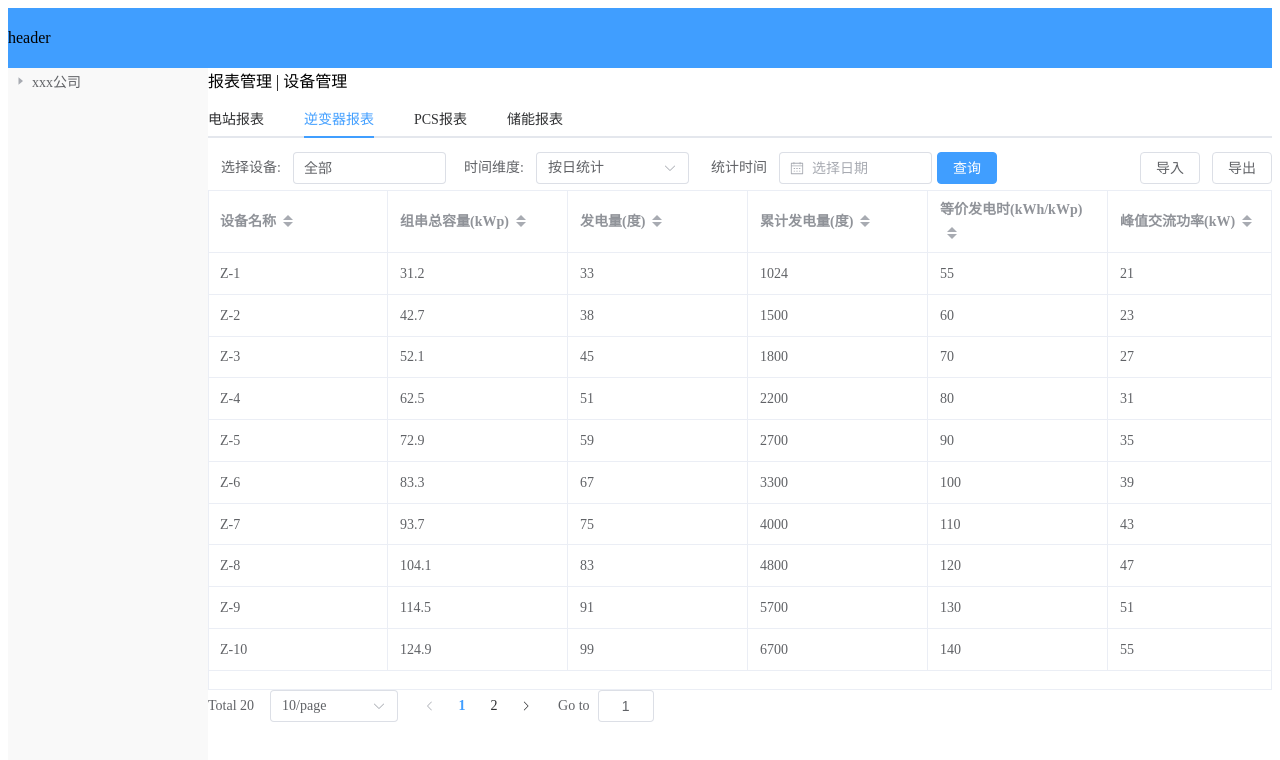
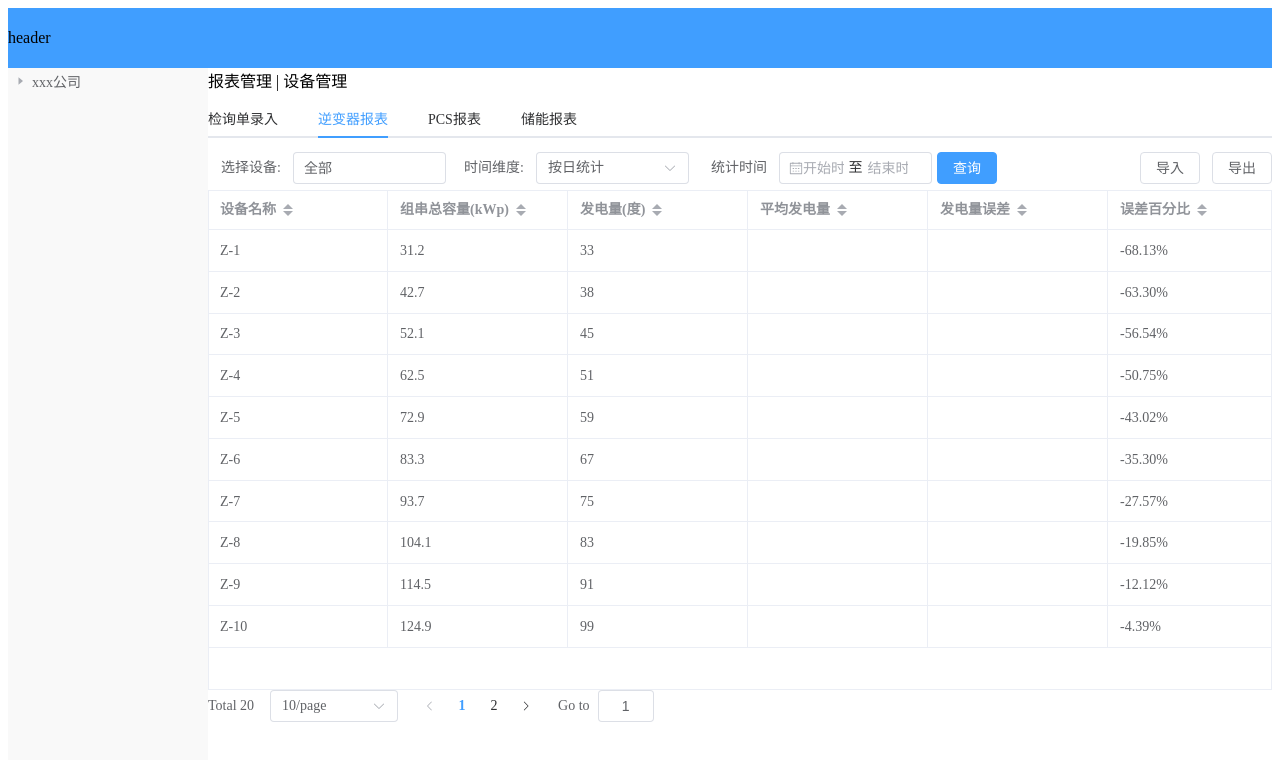
Before and after one commit to WanNing-Zhou/SolarPower, a Vue app: page /datashow/C1 in a window 1280 px wide. Shown: the top 760 px of the page. Built offline with nearby package versions, Linux system fonts and the light colour scheme.

Commit message:
feat: 添加巡查表单

```diff
--- a/src/views/DataShow/DataShow.vue
+++ b/src/views/DataShow/DataShow.vue
@@ -8,7 +8,7 @@
       </el-header>
       <el-main>
           <el-tabs v-model="activeName" class="demo-tabs">
-            <el-tab-pane label="电站报表" name="first">电站报表</el-tab-pane>
+            <el-tab-pane label="检询单录入" name="first"><inspection-checklist/></el-tab-pane>
             <el-tab-pane label="逆变器报表" name="second"><inverter-data/></el-tab-pane>
             <el-tab-pane label="PCS报表" name="third">PCS报表</el-tab-pane>
             <el-tab-pane label="储能报表" name="fourth">储能报表</el-tab-pane>
@@ -21,6 +21,7 @@
 <script setup lang="ts">
 import {ref} from "vue";
 import InverterData from "@/views/DataShow/components/InverterData.vue";
+import InspectionChecklist from "@/views/DataShow/components/InspectionChecklist.vue";
 
 const activeName = ref('second')
 
--- a/src/views/DataShow/components/DetailDialog.vue
+++ b/src/views/DataShow/components/DetailDialog.vue
@@ -1,32 +1,33 @@
 <template>
   <div class="detail-dialog">
-    <el-dialog v-model="visible" :before-close="handleBeforeClose"  :title="formData.designName" >
-      <el-form :inline="true"  class="demo-form-inline">
+    <el-dialog v-model="visible" :before-close="handleBeforeClose" :title="formData.designName">
+      <el-form :inline="true" class="demo-form-inline">
         <el-form-item label="组串总容量">
-          <el-input disabled :value="formData.totalStringCapacity" placeholder="Approved by" clearable />
+          <el-input disabled :value="formData.totalStringCapacity" placeholder="Approved by" clearable/>
         </el-form-item>
 
         <el-form-item label="发电量">
-          <el-input disabled v-model="formData.powerGeneration" placeholder="Approved by" clearable />
+          <el-input disabled v-model="formData.powerGeneration" placeholder="Approved by" clearable/>
         </el-form-item>
 
         <el-form-item label="累计发电量">
-          <el-input disabled v-model="formData.accumulatedPowerGeneration" placeholder="Approved by" clearable />
+          <el-input disabled v-model="formData.accumulatedPowerGeneration" placeholder="Approved by" clearable/>
         </el-form-item>
         <el-form-item label="等价发电时">
-          <el-input disabled v-model="formData.equivalentPowerGenerationTime" placeholder="Approved by" clearable />
+          <el-input disabled v-model="formData.equivalentPowerGenerationTime" placeholder="Approved by" clearable/>
         </el-form-item>
         <el-form-item label="峰值交流功率">
-          <el-input disabled v-model="formData.peakACPower" placeholder="Approved by" clearable />
+          <el-input disabled v-model="formData.peakACPower" placeholder="Approved by" clearable/>
         </el-form-item>
         <el-form-item label="并网时长">
-          <el-input disabled v-model="formData.gridConnectionDuration" placeholder="Approved by" clearable />
+          <el-input disabled v-model="formData.gridConnectionDuration" placeholder="Approved by" clearable/>
         </el-form-item>
         <el-form-item label="限电损失量">
-          <el-input disabled v-model="formData.powerRationingLoss" placeholder="Approved by" clearable />
+          <el-input disabled v-model="formData.powerRationingLoss" placeholder="Approved by" clearable/>
         </el-form-item>
+
         <el-form-item label="平均发电误差">
-          <el-input disabled v-model="formData.averageAbsoluteDeviation" placeholder="Approved by" clearable />
+          <el-input disabled v-model="formData.averageAbsoluteDeviation" placeholder="Approved by" clearable/>
         </el-form-item>
       </el-form>
     </el-dialog>
@@ -50,17 +51,20 @@ import {computed, ref, toRefs, watch} from "vue";
       gridConnectionDuration: 523,// 并网时长
       powerRationingLoss:33,// 限电损失量
       averageAbsoluteDeviation:'',//平均发电误差
+      averageGenPower: ''. //平均发电量
+      singleGenPower: '', //标转单板日电量
     },
 ])*/
 
+// 设备名称, 组串容量, 当日发电量, 平均发电量, 发电量无法, 误差百分比, 标转单板日电量
 
 const props = defineProps(
     {
-      dialogVisible:{
-        type:Boolean,
+      dialogVisible: {
+        type: Boolean,
         default: false
       },
-      detailData:{
+      detailData: {
         type: Object,
         default: {
           designName: 'Z-3',
@@ -80,7 +84,7 @@ const props = defineProps(
 
 const emit = defineEmits(['close'])
 const {dialogVisible} = toRefs(props)
-const visible = computed(()=>{
+const visible = computed(() => {
   return dialogVisible?.value;
 })
 
@@ -96,12 +100,16 @@ const visible = computed(()=>{
 //   averageAbsoluteDeviation,
 // } = toRefs(props.detailData)
 
-const formData = computed(()=>{
-  return props.detailData
+const formData = computed(() => {
+  const res = props.detailData
+  console.log('prop aver',res?.averageAbsoluteDeviation)
+  res.averageAbsoluteDeviation = res?.averageAbsoluteDeviation > 0 ? `+${res?.averageAbsoluteDeviation}%` : `${res?.averageAbsoluteDeviation}%`
+  console.log('formData',res)
+  return res
 })
 
-const handleBeforeClose = ()=>{
-  console.log('prop',props.detailData)
+const handleBeforeClose = () => {
+  console.log('prop', props.detailData)
   emit('close')
 }
 
@@ -109,7 +117,7 @@ const handleBeforeClose = ()=>{
 </script>
 
 <style lang="scss" scoped>
-.detail-dialog{
+.detail-dialog {
 
 }
 
--- a/src/views/DataShow/components/FilterForm.vue
+++ b/src/views/DataShow/components/FilterForm.vue
@@ -23,11 +23,14 @@
 
       <el-form-item label="统计时间" prop="statisticalTime">
         <el-date-picker
+            class="data-picker"
             v-model="conditions.statisticalTime"
-            type="date"
-            placeholder="选择日期"
+            type="daterange"
+            start-placeholder="开始时间"
+            end-placeholder="结束时间"
             :disabled-date="disabledDate"
             :shortcuts="shortcuts"
+            range-separator="至"
         />
 
       </el-form-item>
@@ -55,7 +58,7 @@ const conditions = reactive({
 })
 
 
-const shortcuts = [
+/*const shortcuts = [
   {
     text: '今日',
     value: new Date(),
@@ -74,6 +77,38 @@ const shortcuts = [
       const date = new Date()
       date.setTime(date.getTime() - 3600 * 1000 * 24 * 7)
       return date
+    },
+  },
+]*/
+
+
+
+const shortcuts = [
+  {
+    text: 'Last week',
+    value: () => {
+      const end = new Date()
+      const start = new Date()
+      start.setTime(start.getTime() - 3600 * 1000 * 24 * 7)
+      return [start, end]
+    },
+  },
+  {
+    text: 'Last month',
+    value: () => {
+      const end = new Date()
+      const start = new Date()
+      start.setTime(start.getTime() - 3600 * 1000 * 24 * 30)
+      return [start, end]
+    },
+  },
+  {
+    text: 'Last 3 months',
+    value: () => {
+      const end = new Date()
+      const start = new Date()
+      start.setTime(start.getTime() - 3600 * 1000 * 24 * 90)
+      return [start, end]
     },
   },
 ]
@@ -128,6 +163,9 @@ const handleConfirm = ()=>{
       width: 25%;
       display: flex;
       margin:0  5px 0 5px;
+      .data-picker{
+        width:40% !important;
+      }
     }
   }
 
--- /dev/null
+++ b/src/views/DataShow/components/InspectionChecklist.vue
@@ -0,0 +1,55 @@
+<template>
+  <div>
+    <el-form label-width="100" title="检巡单">
+      <el-form-item label="工作类型">
+        <el-input></el-input>
+      </el-form-item>
+      <el-form-item label-width="100"  label="编号">
+        <el-input></el-input>
+      </el-form-item>
+      <el-form-item label-width="100"  label="工作人">
+        <el-input></el-input>
+      </el-form-item>
+      <el-form-item label-width="100"  label="发生时间">
+        <el-input></el-input>
+      </el-form-item>
+      <el-form-item label-width="100"  label="内容描述">
+        <el-input
+            type="textarea"
+            :autosize="{ minRows: 2, maxRows: 4 }"
+        ></el-input>
+      </el-form-item>
+
+      <el-form-item label-width="100"  label="现场情况">
+        <el-input
+            type="textarea"
+            :autosize="{ minRows: 2, maxRows: 4 }"
+        ></el-input>
+      </el-form-item>
+
+      <el-form-item label-width="100"  label="备注">
+        <el-input
+            type="textarea"
+            :autosize="{ minRows: 2, maxRows: 4 }"
+        ></el-input>
+      </el-form-item>
+
+
+      <el-form-item label-width="100">
+        <el-button>上传附件</el-button>
+        <el-button>提交</el-button>
+      </el-form-item>
+
+
+    </el-form>
+
+  </div>
+</template>
+
+<script setup lang="ts">
+
+</script>
+
+<style scoped>
+
+</style>
--- a/src/views/DataShow/components/InverterData.vue
+++ b/src/views/DataShow/components/InverterData.vue
@@ -37,6 +37,8 @@ const showInfo = (row)=>{
   detailDialogVisible.value = true
   detailData.value = row;
   console.log('showInfo',row)
+
+
 }
 
 const handleClose  = ()=>{
--- a/src/views/DataShow/components/InverterDataTable.vue
+++ b/src/views/DataShow/components/InverterDataTable.vue
@@ -4,23 +4,21 @@
       <el-table-column prop="designName" label="设备名称" sortable width="180"/>
       <el-table-column prop="totalStringCapacity" label="组串总容量(kWp)" sortable width="180"/>
       <el-table-column prop="powerGeneration" label="发电量(度)" sortable width="180"/>
-      <el-table-column prop="accumulatedPowerGeneration" label="累计发电量(度)" sortable width="180"/>
-      <el-table-column prop="equivalentPowerGenerationTime" label="等价发电时(kWh/kWp)" sortable width="180"/>
-      <el-table-column prop="peakACPower" label="峰值交流功率(kW)" sortable width="180"/>
-      <el-table-column prop="gridConnectionDuration" label="并网时长(h)" sortable width="180"/>
-      <el-table-column prop="powerRationingLoss" label="限电损失电量(度)" sortable width="180"/>
-      <el-table-column prop="averageAbsoluteDeviation" label="平均发电量误差" sortable width="180">
+      <el-table-column prop="averageGenPower" label="平均发电量" sortable width="180"/>
+      <el-table-column prop="averageGenPower" label="发电量误差" sortable width="180"/>
+      <el-table-column prop="averageAbsoluteDeviation" label="误差百分比" sortable width="180">
         <template #default="scope">
-          <span>{{computedDis(scope.row.powerGeneration)}}</span>
+          <span v-if="scope.row.averageAbsoluteDeviation>0">+{{ scope.row.averageAbsoluteDeviation }}%</span>
+          <span v-if="scope.row.averageAbsoluteDeviation<0">{{ scope.row.averageAbsoluteDeviation }}%</span>
         </template>
-
       </el-table-column>
+      <el-table-column prop="averageAbsoluteDeviation" label="标准单板日电量" sortable width="180"></el-table-column>
       <el-table-column label="操作" width="180">
         <template #default="scope">
           <el-button
-          type="primary"
-          size="small"
-          @click="showInfo(scope)"
+              type="primary"
+              size="small"
+              @click="showInfo(scope)"
           >
             详情
           </el-button>
@@ -59,6 +57,8 @@ import {Table} from "element-plus";
       gridConnectionDuration: 523,// 并网时长
       powerRationingLoss:33,// 限电损失量
       averageAbsoluteDeviation:'',//平均发电误差
+            averageGenPower: ''. //平均发电量
+      singleGenPower: '', //标转单板日电量
     },
 ])*/
 
@@ -79,14 +79,17 @@ const paginationState = reactive(
 
 
 const setTableData = () => {
-  const {currentPage,pageSize} = paginationState
-  tableData.value = inverterTestData.slice((currentPage-1)*pageSize, currentPage*pageSize)
-  tableData.value.forEach(item=>{item.averageAbsoluteDeviation= ((1.0*(item.powerGeneration/evePowerGen.value)-1).toFixed(2)*100)})
+  const {currentPage, pageSize} = paginationState
+  tableData.value = inverterTestData.slice((currentPage - 1) * pageSize, currentPage * pageSize)
   console.log(tableData.value)
 }
 // 获取数据
 const getInverterData = () => {
   // tableData.value = inverterTestData;
+  inverterTestData.forEach(item => {
+    item.averageAbsoluteDeviation = (((1.0 * (item.powerGeneration / evePowerGen.value) - 1) * 100).toFixed(2))
+  })
+  console.log(inverterTestData)
   paginationState.total = inverterTestData.length
   setTableData();
 }
@@ -99,36 +102,36 @@ const handleSizeChange = (val) => {
 }
 // 当前页变化时触发
 const handleCurrentChange = (page) => {
-  console.log('page',page)
+  console.log('page', page)
   setTableData()
 }
 
 // 详情显示
-const showInfo = (scope)=>{
+const showInfo = (scope) => {
   console.log('被点击了')
-  emit('showInfo',scope.row.data)
+  console.log('被点击了', scope.row)
+  emit('showInfo', scope.row)
 }
 
 // 平均发电量
-const evePowerGen = computed(()=>{
-  const totalPowerGen = inverterTestData.reduce((res,item)=>{
+const evePowerGen = computed(() => {
+  const totalPowerGen = inverterTestData.reduce((res, item) => {
     return res + item.powerGeneration
-  },0)
-  return totalPowerGen/inverterTestData.length;
+  }, 0)
+  return totalPowerGen / inverterTestData.length;
 })
 
 
 // 计算误差
-const computedDis = (powerGen)=>{
-  console.log('powerGen',evePowerGen.value)
-  return (1.0*(powerGen/evePowerGen.value)-1).toFixed(2)*100
+const computedDis = (powerGen) => {
+  console.log('powerGen', evePowerGen.value)
+  return ((1.0 * (powerGen / evePowerGen.value) - 1) * 100).toFixed(2)
 }
 
 
 onMounted(() => {
   getInverterData()
 })
-
 
 
 </script>
```
